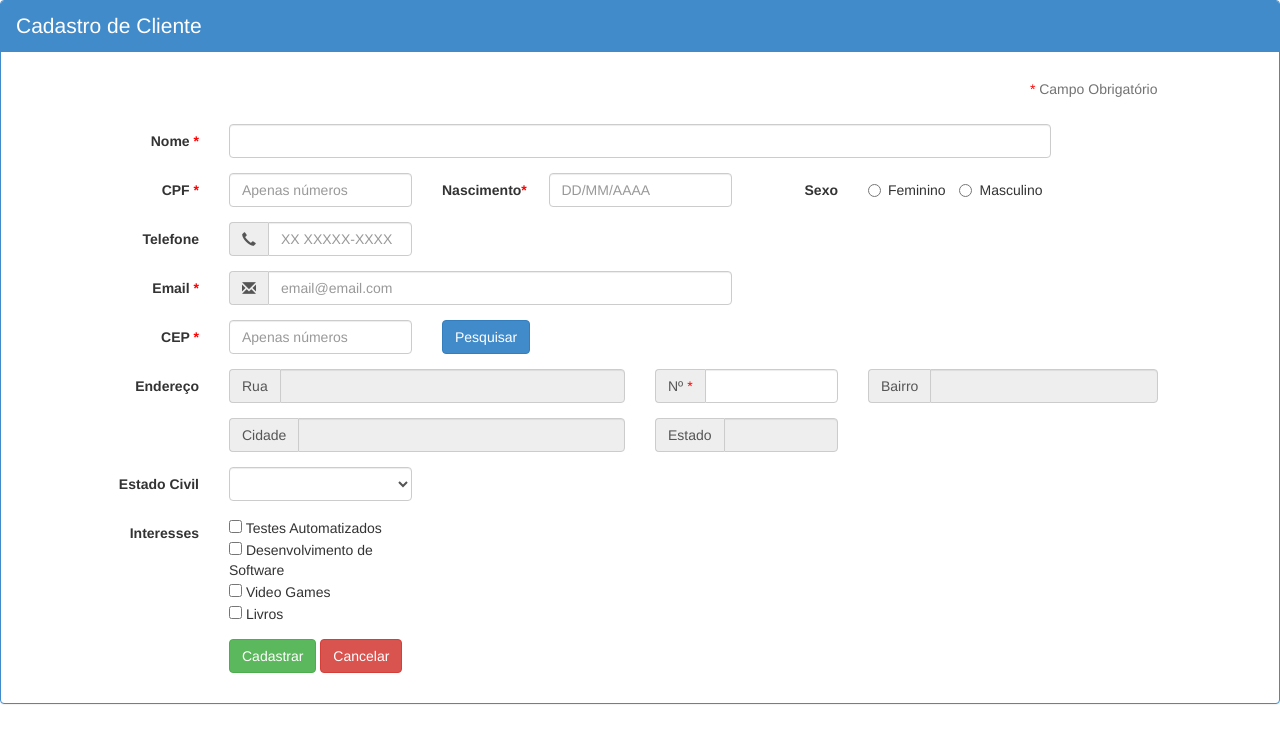
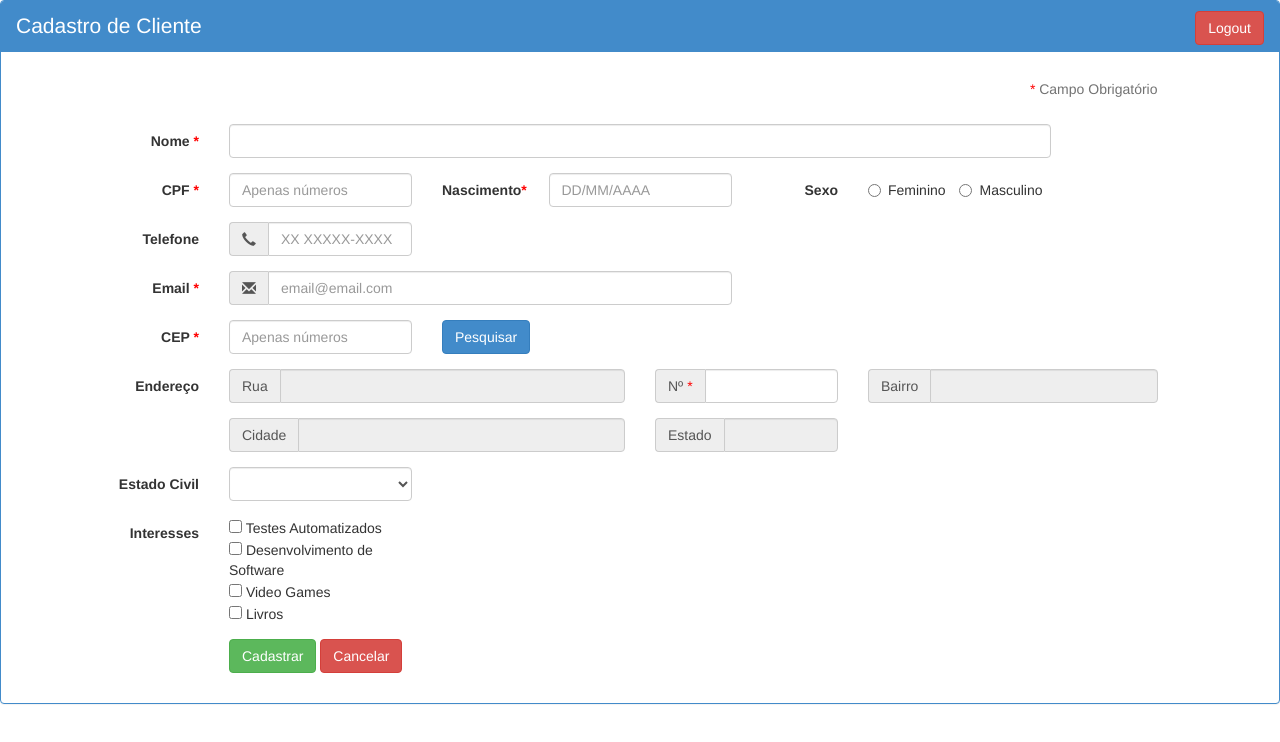
Before and after one commit to estivalet/robot-static-testing-site, a plain HTML site: page cadastro/index.html in a window 1280 px wide. Drawn offline with Linux system fonts and the light colour scheme.

Commit message:
add logout button

```diff
--- a/cadastro/index.html
+++ b/cadastro/index.html
@@ -28,8 +28,9 @@ h11 {
 
 <form id="form" class="form-horizontal" onsubmit="return valida()">
 <fieldset>
+
 <div class="panel panel-primary">
-    <div class="panel-heading">Cadastro de Cliente</div>
+    <div class="panel-heading">Cadastro de Cliente<button id="btn-logout" class="btn btn-danger" style="float:right">Logout</button></div>
 
     <div class="panel-body">
 <div class="form-group">
```
